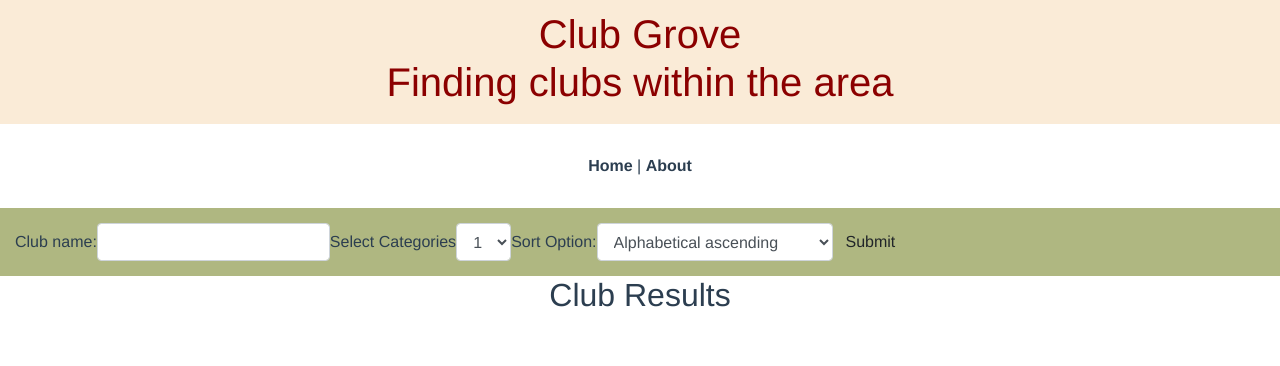
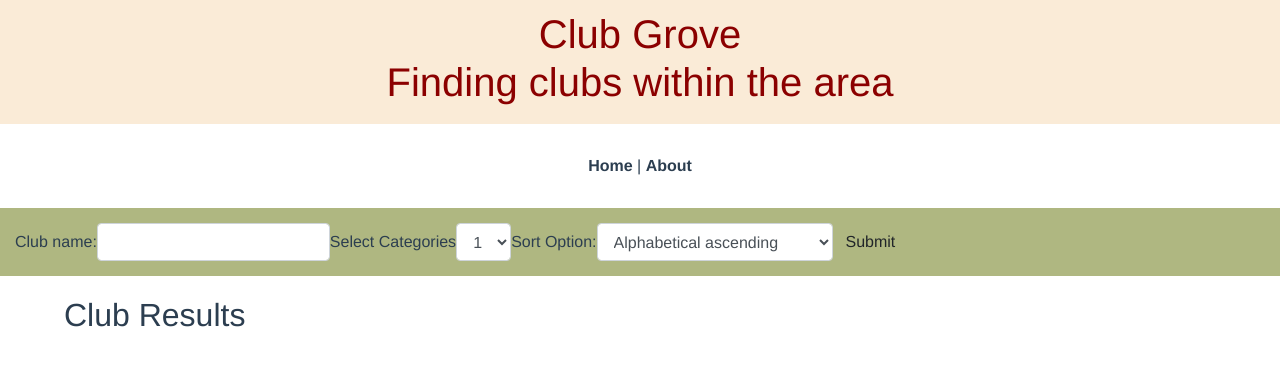
Before and after one commit to Lleeshen/ClubGrove, a Vue app in the folder frontend/: page /club in a window 1280 px wide. Shown: the top 366 px of the page. Built offline with nearby package versions, Linux system fonts and the light colour scheme.

Commit message:
Positioned header for search results

```diff
--- a/frontend/src/views/ClubSearch.vue
+++ b/frontend/src/views/ClubSearch.vue
@@ -50,4 +50,10 @@ form {
   padding: 15px 15px;
 }
 
+h2 {
+  text-align: left;
+  margin-left: 5%;
+  margin-top: 20px;
+}
+
 </style>
```
